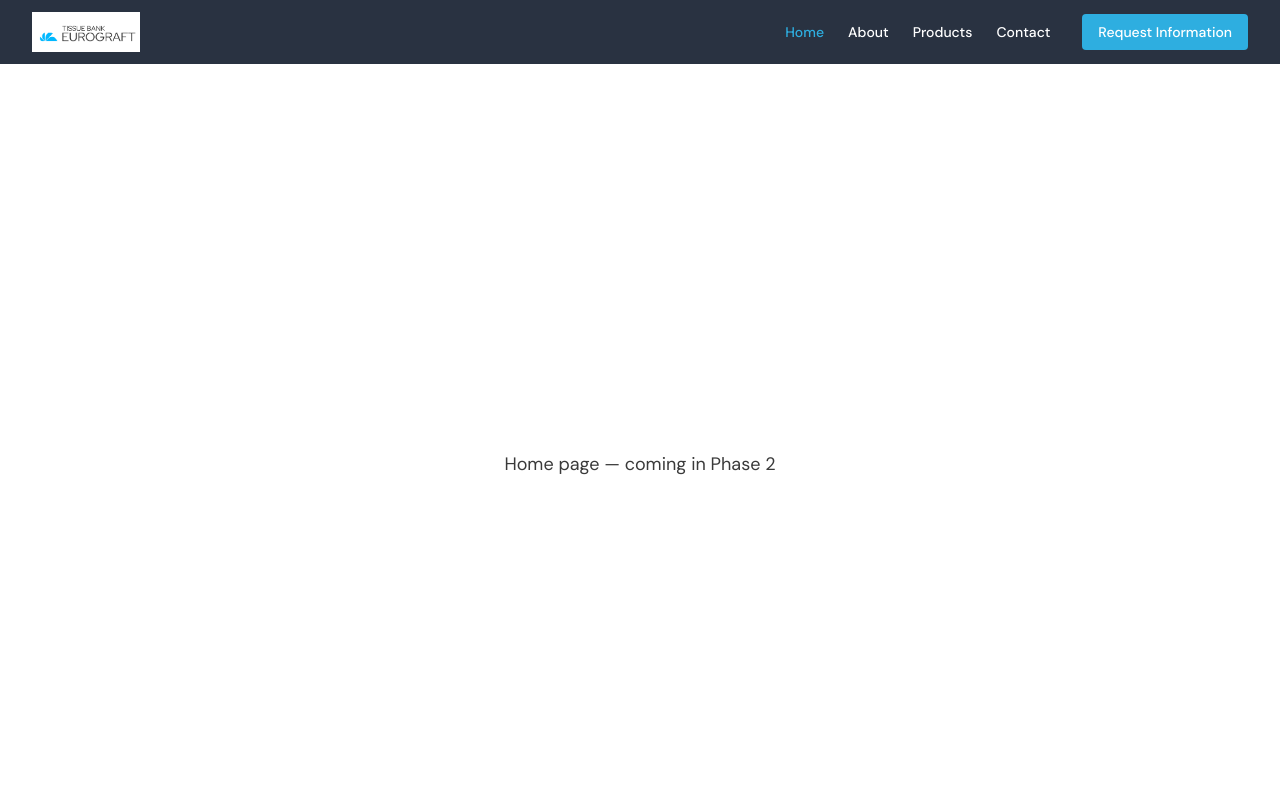
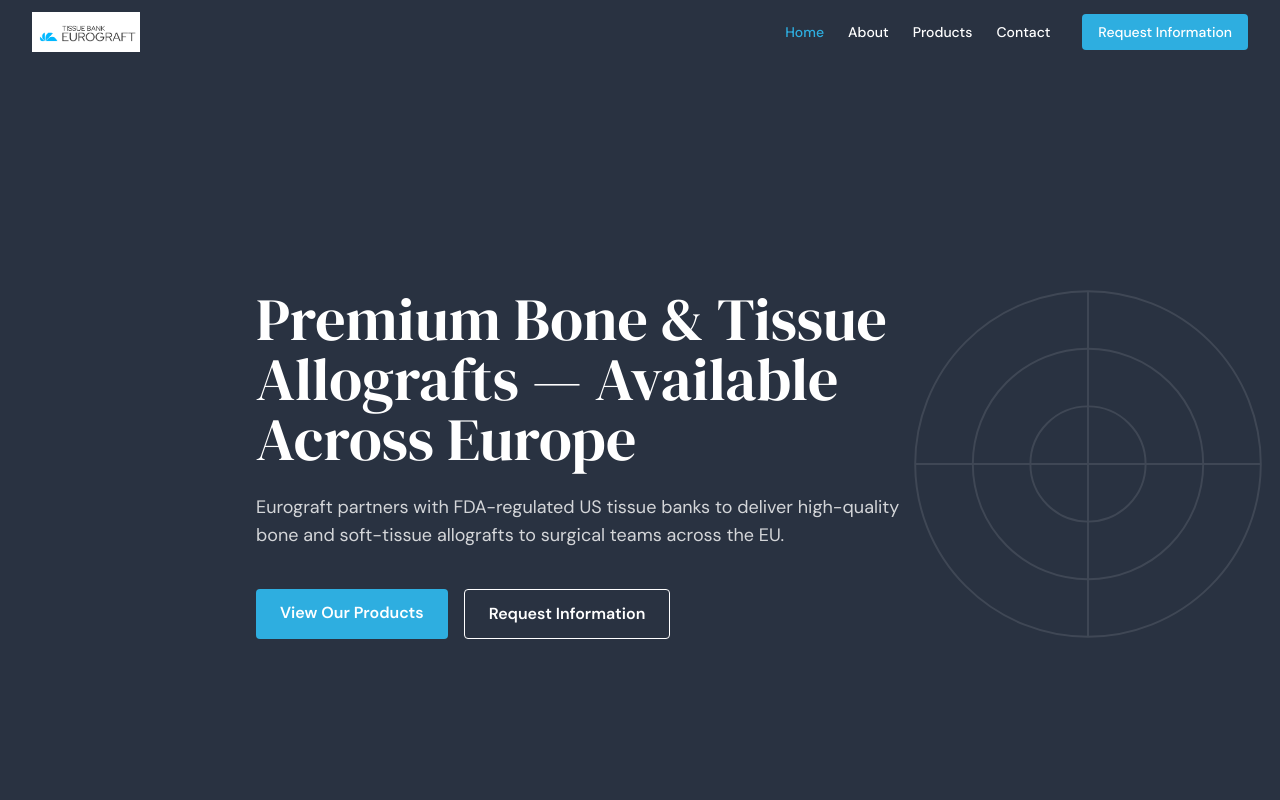
Before and after one commit to Eurograft/tbe-website, a Next.js app: page / in a window 1280 px wide. Shown: the top 800 px of the page. Built offline with nearby package versions, Linux system fonts and the light colour scheme.

Commit message:
feat: add home page hero section

```diff
--- a/app/page.tsx
+++ b/app/page.tsx
@@ -1,7 +1,68 @@
+'use client'
+
+import { useState } from 'react'
+import Link from 'next/link'
+
 export default function HomePage() {
+  const [submitted, setSubmitted] = useState(false)
+  const [submitError, setSubmitError] = useState(false)
+
+  async function handleSubmit(e: React.FormEvent<HTMLFormElement>) {
+    e.preventDefault()
+    setSubmitError(false)
+    const data = Object.fromEntries(new FormData(e.currentTarget).entries())
+    const res = await fetch('FORMSPREE_ENDPOINT', {
+      method: 'POST',
+      headers: { 'Content-Type': 'application/json', Accept: 'application/json' },
+      body: JSON.stringify(data),
+    })
+    if (res.ok) {
+      setSubmitted(true)
+    } else {
+      setSubmitError(true)
+    }
+  }
+
   return (
-    <main className="min-h-screen flex items-center justify-center">
-      <p className="text-body-text text-lg">Home page — coming in Phase 2</p>
+    <main>
+      {/* ── Hero ── */}
+      <section className="relative bg-dark-slate min-h-screen flex items-center overflow-hidden">
+        {/* Decorative background SVG */}
+        <svg
+          className="absolute right-0 top-1/2 -translate-y-1/2 opacity-10 w-96 h-96 pointer-events-none"
+          viewBox="0 0 400 400"
+          fill="none"
+          aria-hidden="true"
+        >
+          <circle cx="200" cy="200" r="180" stroke="white" strokeWidth="2" />
+          <circle cx="200" cy="200" r="120" stroke="white" strokeWidth="2" />
+          <circle cx="200" cy="200" r="60" stroke="white" strokeWidth="2" />
+          <path d="M20 200h360M200 20v360" stroke="white" strokeWidth="2" />
+        </svg>
+        <div className="relative max-w-7xl mx-auto px-4 sm:px-6 lg:px-8 py-24">
+          <h1 className="font-serif text-4xl md:text-6xl text-white leading-tight max-w-3xl">
+            Premium Bone &amp; Tissue Allografts — Available Across Europe
+          </h1>
+          <p className="mt-6 text-lg text-white/80 max-w-2xl">
+            Eurograft partners with FDA-regulated US tissue banks to deliver high-quality bone and
+            soft-tissue allografts to surgical teams across the EU.
+          </p>
+          <div className="mt-10 flex flex-wrap gap-4">
+            <Link
+              href="/products"
+              className="px-6 py-3 bg-brand-cyan text-white font-semibold rounded hover:opacity-90 transition"
+            >
+              View Our Products
+            </Link>
+            <Link
+              href="/contact"
+              className="px-6 py-3 border border-white text-white font-semibold rounded hover:bg-white/10 transition"
+            >
+              Request Information
+            </Link>
+          </div>
+        </div>
+      </section>
     </main>
   )
 }
```
Also changed, not shown: 1 other file (tests, documents, lock files or other folders).
